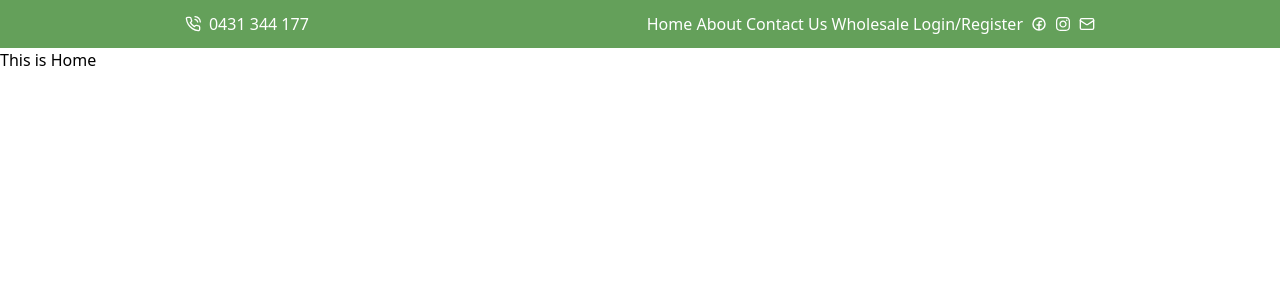
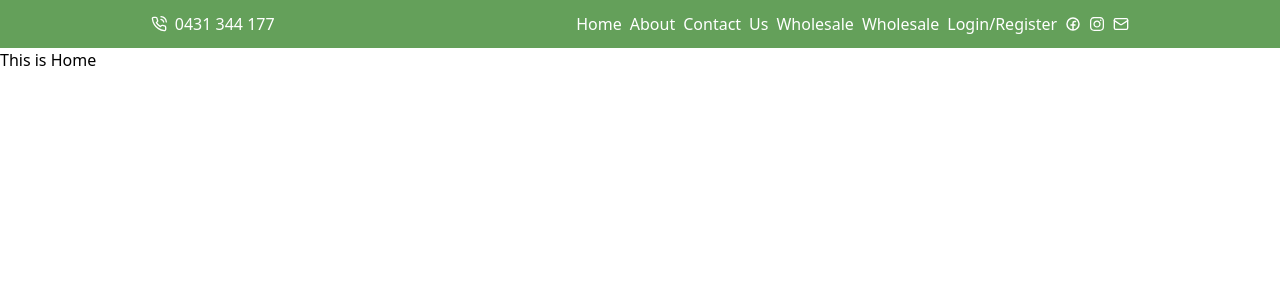
Before and after one commit to jibon-roy/pottrs-shed-work, a React (Vite) app: page / in a window 1280 px wide. Shown: the top 300 px of the page. Built offline with nearby package versions, Linux system fonts and the light colour scheme.

Commit message:
fontfamily fixing

```diff
--- a/src/components/navigation/Navigation.jsx
+++ b/src/components/navigation/Navigation.jsx
@@ -2,17 +2,48 @@ import { FiPhoneCall } from "react-icons/fi";
 import { FaInstagram } from "react-icons/fa";
 import { PiFacebookLogoBold } from "react-icons/pi";
 import { LuMail } from "react-icons/lu";
+import { Link } from "react-router-dom";
 const Navigation = () => {
   return (
-    <div className="container min-h-12 bg-primary-green py-px flex flex-wrap items-center justify-around text-white">
+    <nav className="min-h-12 font-medium bg-primary-green py-px flex flex-wrap items-center justify-around text-white">
       <div className="flex gap-2 items-center">
         <FiPhoneCall></FiPhoneCall>0431 344 177
       </div>
-      <div className="flex gap-2 flex-wrap justify-center text-center items-center">
-        Home About Contact Us Wholesale Login/Register <PiFacebookLogoBold />{" "}
-        <FaInstagram /> <LuMail />
-      </div>
-    </div>
+
+      <ul className="flex gap-2 font-medium flex-wrap justify-center text-center items-center">
+        <li>
+          <Link to="/">Home</Link>
+        </li>
+        <li>
+          <Link to="/about">About</Link>
+        </li>
+        <li>
+          <Link to="/contact">Contact</Link>
+        </li>
+        <li>
+          <Link to="/">Us</Link>
+        </li>
+        <li>
+          <Link to="/">Wholesale</Link>
+        </li>
+        <li>
+          <Link to="/">Wholesale</Link>
+        </li>
+        <li>
+          <Link to="/">Login</Link>/<Link to="/">Register</Link>
+        </li>
+        <li>
+          <PiFacebookLogoBold />
+        </li>
+        <li>
+          <FaInstagram />
+        </li>
+        <li>
+          {" "}
+          <LuMail />
+        </li>
+      </ul>
+    </nav>
   );
 };
 
--- a/src/layout/main/MainLayout.jsx
+++ b/src/layout/main/MainLayout.jsx
@@ -3,7 +3,7 @@ import Navigation from "../../components/navigation/Navigation";
 
 const MainLayout = () => {
   return (
-    <div>
+    <div className="container">
       <Navigation />
       <Outlet />
     </div>
--- a/tailwind.config.js
+++ b/tailwind.config.js
@@ -4,7 +4,6 @@ export default {
   theme: {
     container: {
       center: true,
-      padding: "1rem",
       // default breakpoints but with 40px removed
       screens: {
         "2xl": "1600px",
```
